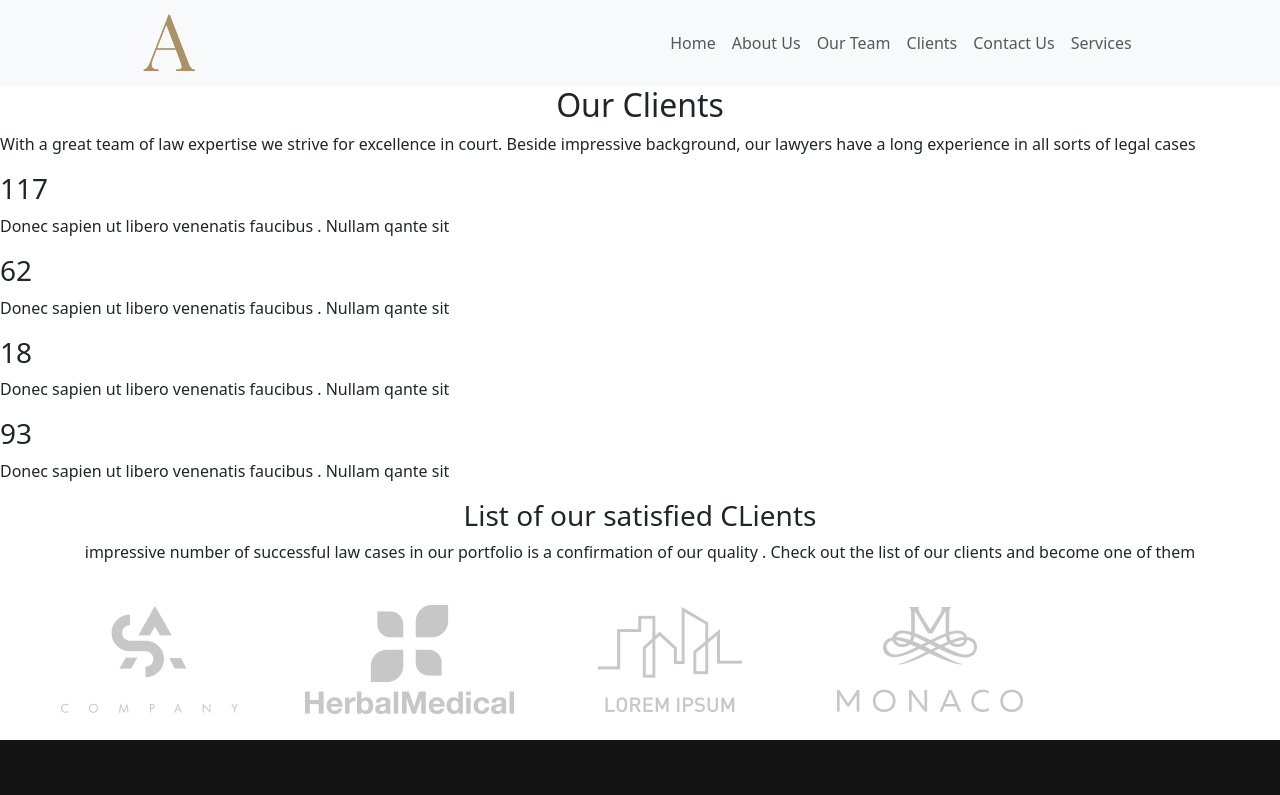
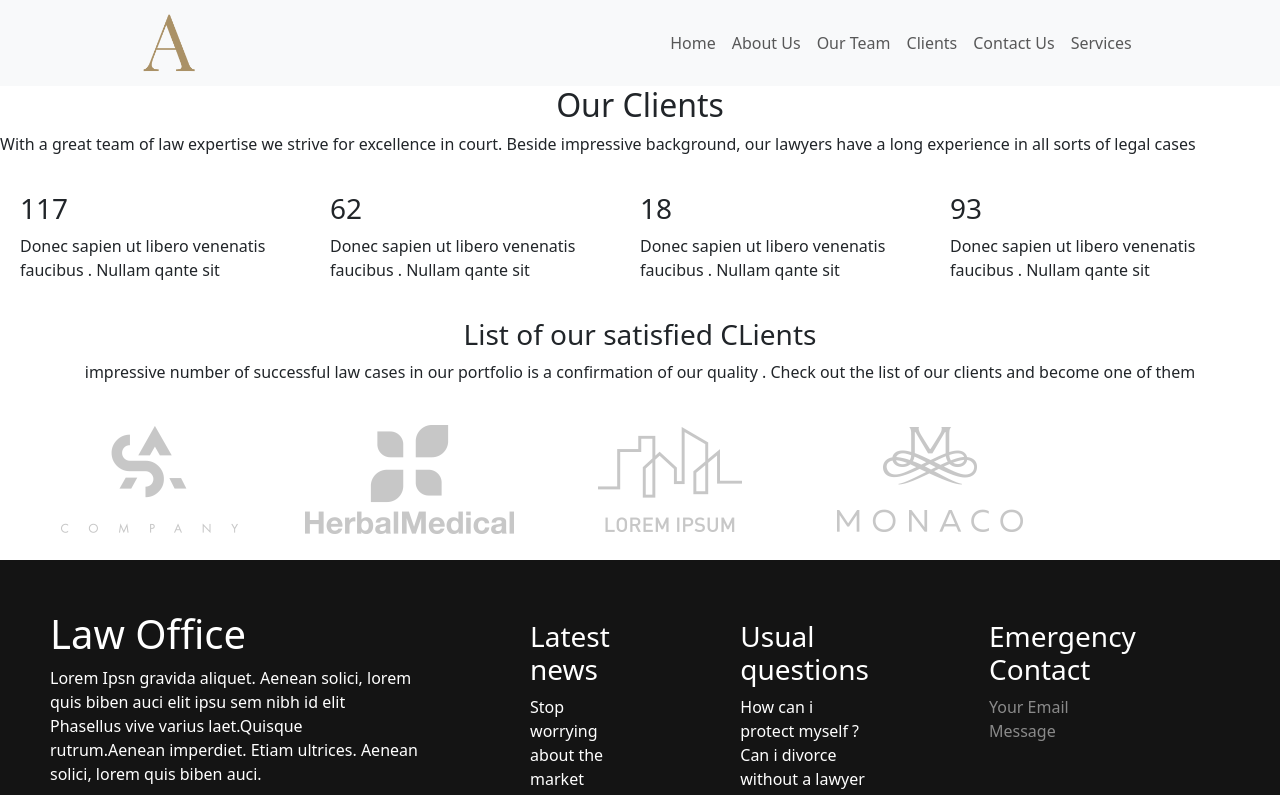
Before and after one commit to Toluwanimicode/Anwalt-Frontend, a React (Vite) app: page /client in a window 1280 px wide. Shown: the top 795 px of the page. Built offline with nearby package versions, Linux system fonts and the light colour scheme.

Commit message:
added changes

```diff
--- a/src/components/Pages/Clients/Client.css
+++ b/src/components/Pages/Clients/Client.css
@@ -11,3 +11,7 @@
     display: flex;
     padding: 20px;
 }
+.number-section{
+    display: flex;
+    padding: 20px;
+}
--- a/src/components/Pages/Clients/Client.jsx
+++ b/src/components/Pages/Clients/Client.jsx
@@ -28,7 +28,7 @@ const Client = () => {
 
             </div>
         </div>
-        <div>
+        <div className='number-section'>
             <div>
                 <h3>117</h3>
                 <p>Donec sapien ut libero venenatis faucibus . Nullam qante sit </p>
```
